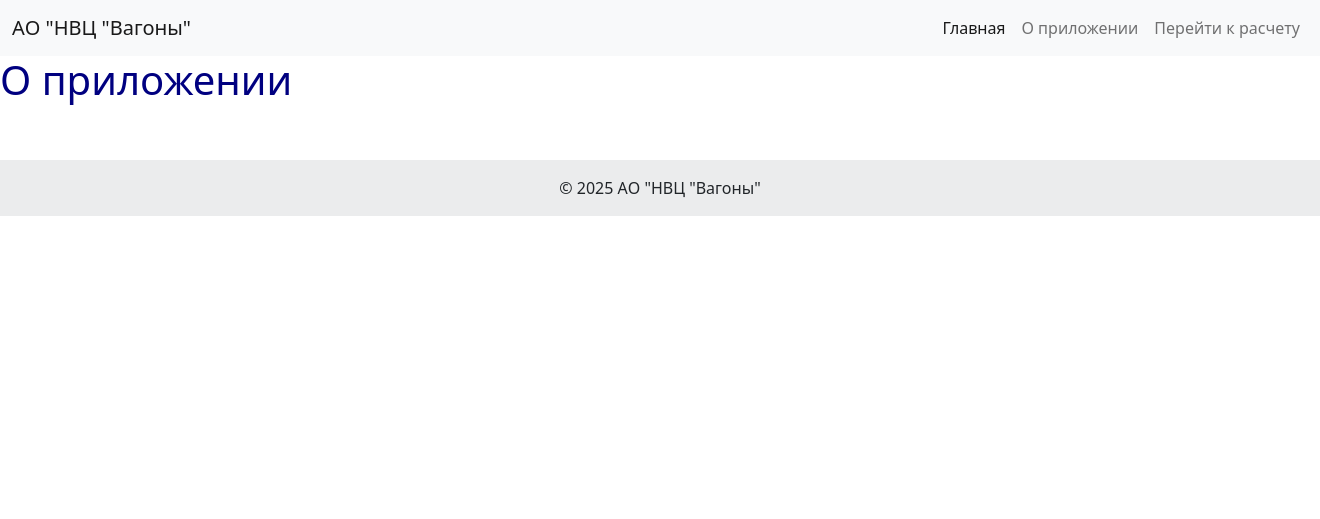
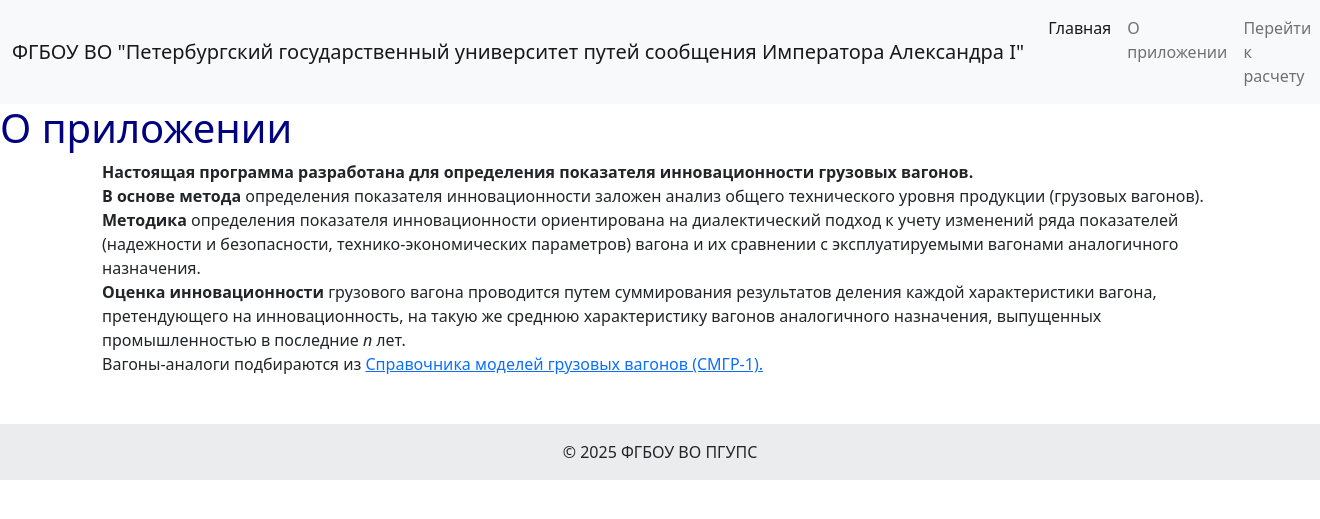
Before and after one commit to DiploDog/smgr_innovation, a Django app: page /about/ in a window 1320 px wide. Shown: the top 519 px of the page. Run offline with Django 5.2, Linux system fonts and the light colour scheme; parts of the project's set-up code (start-up, migrations or seed data) failed here and were passed over.

Commit message:
about section added

```diff
--- a/is_innovative/forms.py
+++ b/is_innovative/forms.py
@@ -23,6 +23,7 @@ class MotherForm(forms.Form):
     major_repair_period = forms.IntegerField(label="Срок капитального ремонта, лет")
     axial_load = forms.FloatField(label="Нагрузка на ось, тс", step_size=0.1)
     linear_load = forms.FloatField(label="Погонная нагрузка, тс/м", step_size=0.01)
+    innovation_lifespan = forms.IntegerField(label="Срок жизни инновации", step_size=1)
 
     def __init__(self, *args, **kwargs):
         super(MotherForm, self).__init__(*args, **kwargs)
--- a/is_innovative/static/css/styles.css
+++ b/is_innovative/static/css/styles.css
@@ -6,3 +6,6 @@ h1{color:navy;}
 #button{
     align-content: center;
 }
+#about{
+    align-content: normal;
+}
--- a/is_innovative/templates/about.html
+++ b/is_innovative/templates/about.html
@@ -1,3 +1,15 @@
 {% extends "base.html" %}
+{% load static %}
 {% block title %} {{ header }} {% endblock title %}
 {% block header %} {{ header }} {% endblock header %}
+{% block about %}
+    <p>
+        <b>Настоящая программа разработана для определения показателя инновационности грузовых вагонов.</b><br/>
+        <b>В основе метода</b> определения показателя инновационности заложен анализ общего технического уровня продукции (грузовых вагонов).<br/>
+        <b>Методика</b> определения показателя инновационности ориентирована на диалектический подход к учету изменений ряда показателей
+        (надежности и безопасности, технико-экономических параметров) вагона и их сравнении с эксплуатируемыми вагонами аналогичного назначения.<br/>
+        <b>Оценка инновационности</b> грузового вагона проводится путем суммирования результатов деления каждой характеристики вагона, претендующего на инновационность,
+        на такую же среднюю характеристику вагонов аналогичного назначения, выпущенных промышленностью в последние <i>n</i> лет.<br/>
+        Вагоны-аналоги подбираются из <a href="https://numeral.su/smgr/" target="_blank">Справочника моделей грузовых вагонов (СМГР-1).</a>
+    </p>
+{% endblock about %}
--- a/is_innovative/templates/base.html
+++ b/is_innovative/templates/base.html
@@ -10,7 +10,7 @@
     <body>
         <nav class="navbar navbar-expand-lg navbar-blue bg-light">
             <div class="container-fluid">
-                <a class="navbar-brand" href="/">АО "НВЦ "Вагоны"</a>
+                <a class="navbar-brand" href="/">ФГБОУ ВО "Петербургский государственный университет путей сообщения Императора Александра I"</a>
                 <button class="navbar-toggler" type="button" data-bs-toggle="collapse" data-bs-target="#navbarNav" aria-controls="navbarNav" aria-expanded="false" aria-label="Toggle navigation" al>
                     <span class="navbar-toggler-icon"></span>
                 </button>
@@ -34,9 +34,13 @@
             <link href="{% static "css/styles.css" %}" rel="stylesheet">
             {% block content %}{% endblock content %}
         </div>
+        <div class="container" id="about">
+            <link href="{% static "css/styles.css" %}" rel="stylesheet">
+            {% block about %}{% endblock about %}
+        </div>
         <footer class="bg-light text-center text-lg-start mt-5">
             <div class="text-center p-3" style="background-color: rgba(0, 0, 0, 0.05);">
-                © 2025 АО "НВЦ "Вагоны"
+                © 2025 ФГБОУ ВО ПГУПС
             </div>
         </footer>
     </body>
--- a/is_innovative/templates/result.html
+++ b/is_innovative/templates/result.html
@@ -6,7 +6,7 @@
 
     <div class="text-center">
         <p>
-            <i>Показатель инновационности</i> Вашего вагона типа <b>{{ car_type }}</b> составил <b>{{ result }}</b>
+            <i>Показатель инновационности</i> Вашего вагона модели <b>{{ car_type }}</b> составил <b>{{ result }}</b>
         </p>
         <p>
         При условии, что <i>критерий инновационности</i> равен <b>1.05</b>, вагон следует признать <i><b>{{ class_ }}</b></i>
--- a/src/car_info.py
+++ b/src/car_info.py
@@ -5,7 +5,7 @@ CARS_CODE = {
     13: '13-... (платформа)',
     14: '14-... (вагон-транспортер)',
     15: '15-... (цистерна)',
-    16: '16-... (рефрижератор.)',
+    16: '16-... (изотермический)',
     17: '17-... (бункерный тип)',
     19: '19-... (хоппер)',
     55: '55-... (хоппер)',
```
Also changed, not shown: is_innovative/templates/index.html (+7 -5 lines), is_innovative/views.py (+8 -4 lines), src/cars.py (+14 -5 lines), is_innovative/static/images/nvc.png (deleted), is_innovative/static/images/pgups.jpg (added), 1 other file.
